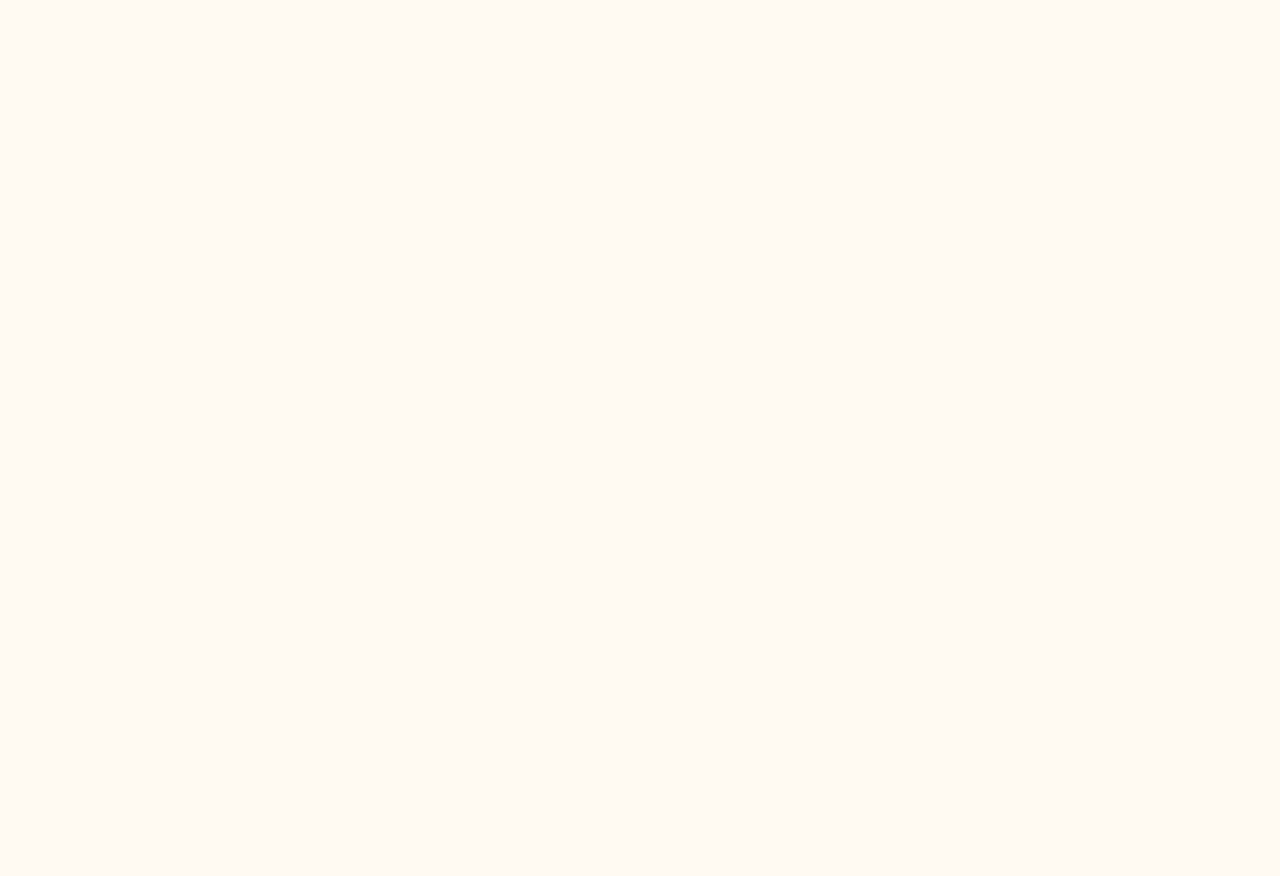
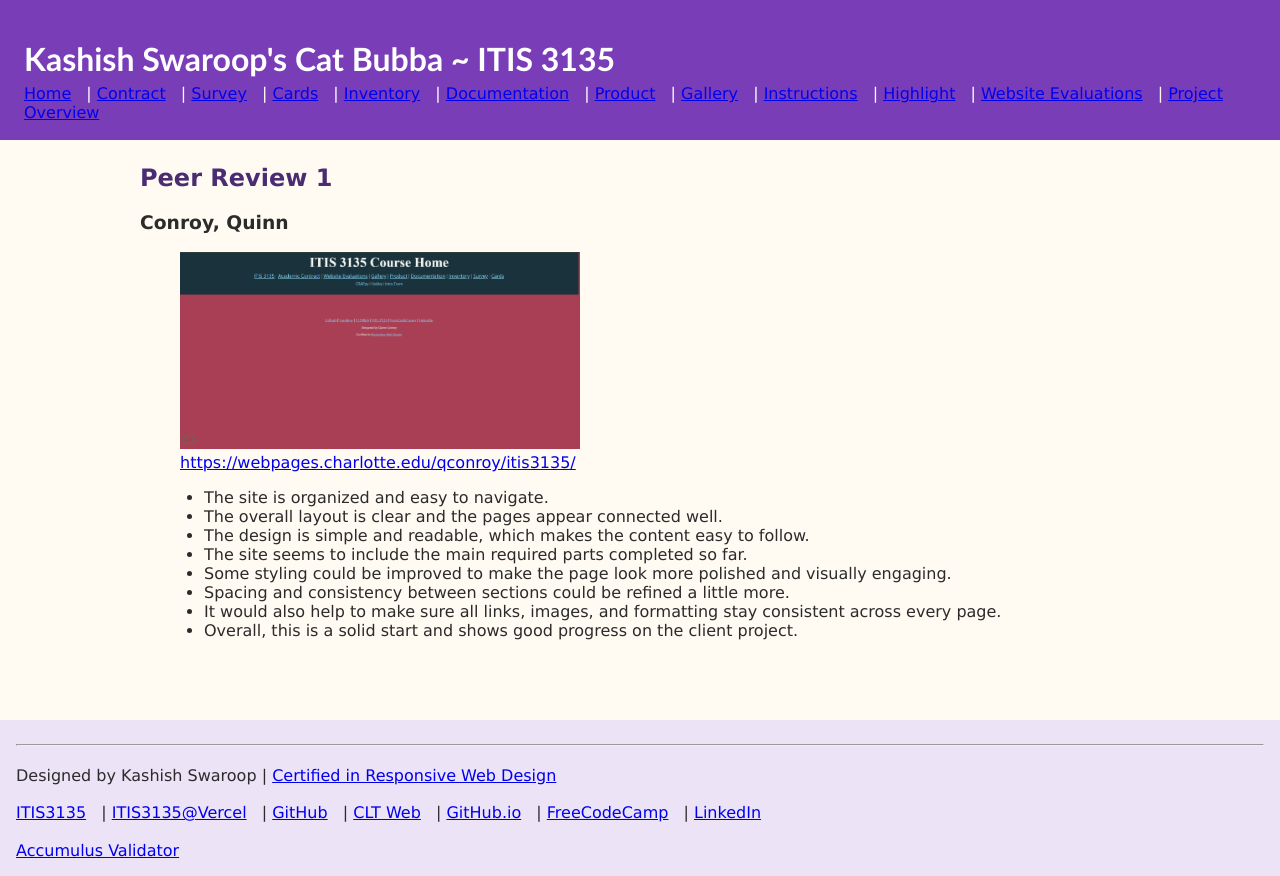
Before and after one commit to kashishswaroop04/itis3135-react, a React (Vite) app: page /#/review1 in a window 1280 px wide. Before the commit this address had no page. Before the commit the page ends 800 px from the top, so only its background shows below. Built offline with nearby package versions, Linux system fonts and the light colour scheme.

Commit message:
peer reviews added

```diff
--- a/src/App.jsx
+++ b/src/App.jsx
@@ -12,6 +12,8 @@ import Instructions from './Instructions.jsx'
 import Highlight from './Highlight.jsx'
 import WebsiteEvaluations from './WebsiteEvaluations.jsx'
 import ProjectOverview from './ProjectOverview.jsx'
+import Review1 from './Review1.jsx'
+import Review2 from './Review2.jsx'
 
 export default function App() {
   return (
@@ -29,6 +31,8 @@ export default function App() {
         <Route path="highlight" element={<Highlight />} />
         <Route path="website-evaluations" element={<WebsiteEvaluations />} />
         <Route path="project-overview" element={<ProjectOverview />} />
+        <Route path="review1" element={<Review1 />} />
+        <Route path="review2" element={<Review2 />} />
       </Route>
     </Routes>
   )
--- /dev/null
+++ b/src/Review1.jsx
@@ -0,0 +1,37 @@
+export default function Review1() {
+  return (
+    <>
+      <h2>Peer Review 1</h2>
+
+      <h3>Conroy, Quinn</h3>
+
+      <figure>
+        <img
+          src="/quinn.png"
+          alt="Screenshot of Quinn Conroy's site"
+          style={{ maxWidth: '400px', width: '100%' }}
+        />
+        <figcaption>
+          <a
+            href="https://webpages.charlotte.edu/qconroy/itis3135/"
+            target="_blank"
+            rel="noreferrer"
+          >
+            https://webpages.charlotte.edu/qconroy/itis3135/
+          </a>
+        </figcaption>
+      </figure>
+
+      <ul>
+        <li>The site is organized and easy to navigate.</li>
+        <li>The overall layout is clear and the pages appear connected well.</li>
+        <li>The design is simple and readable, which makes the content easy to follow.</li>
+        <li>The site seems to include the main required parts completed so far.</li>
+        <li>Some styling could be improved to make the page look more polished and visually engaging.</li>
+        <li>Spacing and consistency between sections could be refined a little more.</li>
+        <li>It would also help to make sure all links, images, and formatting stay consistent across every page.</li>
+        <li>Overall, this is a solid start and shows good progress on the client project.</li>
+      </ul>
+    </>
+  )
+}
--- /dev/null
+++ b/src/Review2.jsx
@@ -0,0 +1,37 @@
+export default function Review2() {
+  return (
+    <>
+      <h2>Peer Review 2</h2>
+
+      <h3>Bridges, Matthew</h3>
+
+      <figure>
+        <img
+          src="/matthew.png"
+          alt="Screenshot of Matthew Bridges' site"
+          style={{ maxWidth: '400px', width: '100%' }}
+        />
+        <figcaption>
+          <a
+            href="https://webpages.charlotte.edu/mbridg34/itis3135/"
+            target="_blank"
+            rel="noreferrer"
+          >
+            https://webpages.charlotte.edu/mbridg34/itis3135/
+          </a>
+        </figcaption>
+      </figure>
+
+      <ul>
+        <li>The site is easy to follow and the navigation seems straightforward.</li>
+        <li>The layout is clean and the content is readable.</li>
+        <li>The pages appear to fit together well as part of the full website.</li>
+        <li>The project looks like it is meeting the main requirements so far.</li>
+        <li>Some visual styling could be improved to make the site stand out more.</li>
+        <li>Spacing, alignment, and consistency between sections could be cleaned up a bit more.</li>
+        <li>It would be helpful to double check that all required components and links are fully working.</li>
+        <li>Overall, this is a strong start and shows good progress on the project.</li>
+      </ul>
+    </>
+  )
+}
--- a/src/main.jsx
+++ b/src/main.jsx
@@ -1,42 +1,13 @@
 import { StrictMode } from 'react'
 import { createRoot } from 'react-dom/client'
 import './index.css'
-import { HashRouter, Routes, Route } from 'react-router-dom'
-import Layout from './Layout'
-import Home from './Home'
-import Introduction from './Introduction'
-import Contract from './Contract'
-import Documentation from './Documentation'
-import Survey from './Survey'
-import Cards from './Cards'
-import Inventory from './Inventory'
-import Product from './Product'
-import Gallery from './Gallery'
-import Instructions from './Instructions'
-import Highlight from './Highlight'
-import WebsiteEvaluations from './WebsiteEvaluations'
-import ProjectOverview from './ProjectOverview'
+import { HashRouter } from 'react-router-dom'
+import App from './App.jsx'
 
 createRoot(document.getElementById('root')).render(
   <StrictMode>
     <HashRouter>
-      <Routes>
-        <Route path="/" element={<Layout />}>
-          <Route index element={<Home />} />
-          <Route path="introduction" element={<Introduction />} />
-          <Route path="contract" element={<Contract />} />
-          <Route path="documentation" element={<Documentation />} />
-          <Route path="survey" element={<Survey />} />
-          <Route path="cards" element={<Cards />} />
-          <Route path="inventory" element={<Inventory />} />
-          <Route path="product" element={<Product />} />
-          <Route path="gallery" element={<Gallery />} />
-          <Route path="instructions" element={<Instructions />} />
-          <Route path="highlight" element={<Highlight />} />
-          <Route path="website-evaluations" element={<WebsiteEvaluations />} />
-          <Route path="project-overview" element={<ProjectOverview />} />
-        </Route>
-      </Routes>
+      <App />
     </HashRouter>
   </StrictMode>,
 )
```
Also changed, not shown: public/matthew.png (added), public/quinn.png (added).
